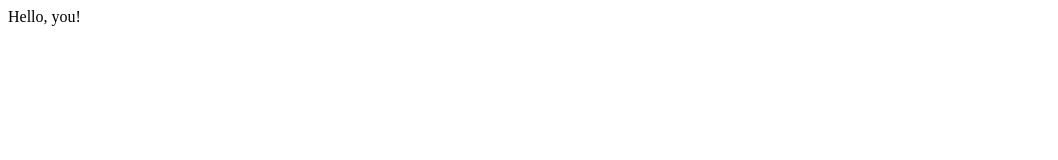
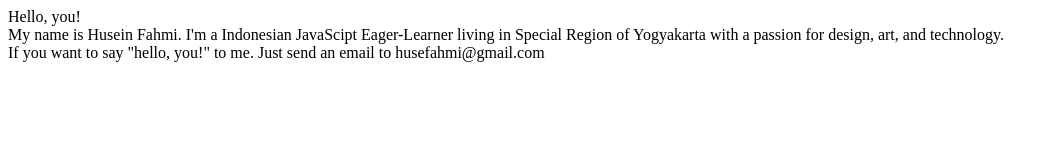
Before and after one commit to huseinfahmi/huseinfahmi.github.io, a plain HTML site: page index.html in a window 1280 px wide. Shown: the whole page, without its empty margins (0-1058 px from the left). Drawn offline with Linux system fonts and the light colour scheme.

Commit message:
kick up 2

```diff
--- a/index.html
+++ b/index.html
@@ -7,5 +7,11 @@
 </head>
 <body>
 	<div>Hello, you!</div>
+	<div>
+		My name is Husein Fahmi. I'm a Indonesian JavaScipt Eager-Learner living in Special Region of Yogyakarta with a passion for design, art, and technology.
+	</div>
+	<div>
+		If you want to say "hello, you!" to me. Just send an email to husefahmi@gmail.com
+	</div>
 </body>
 </html>
```
